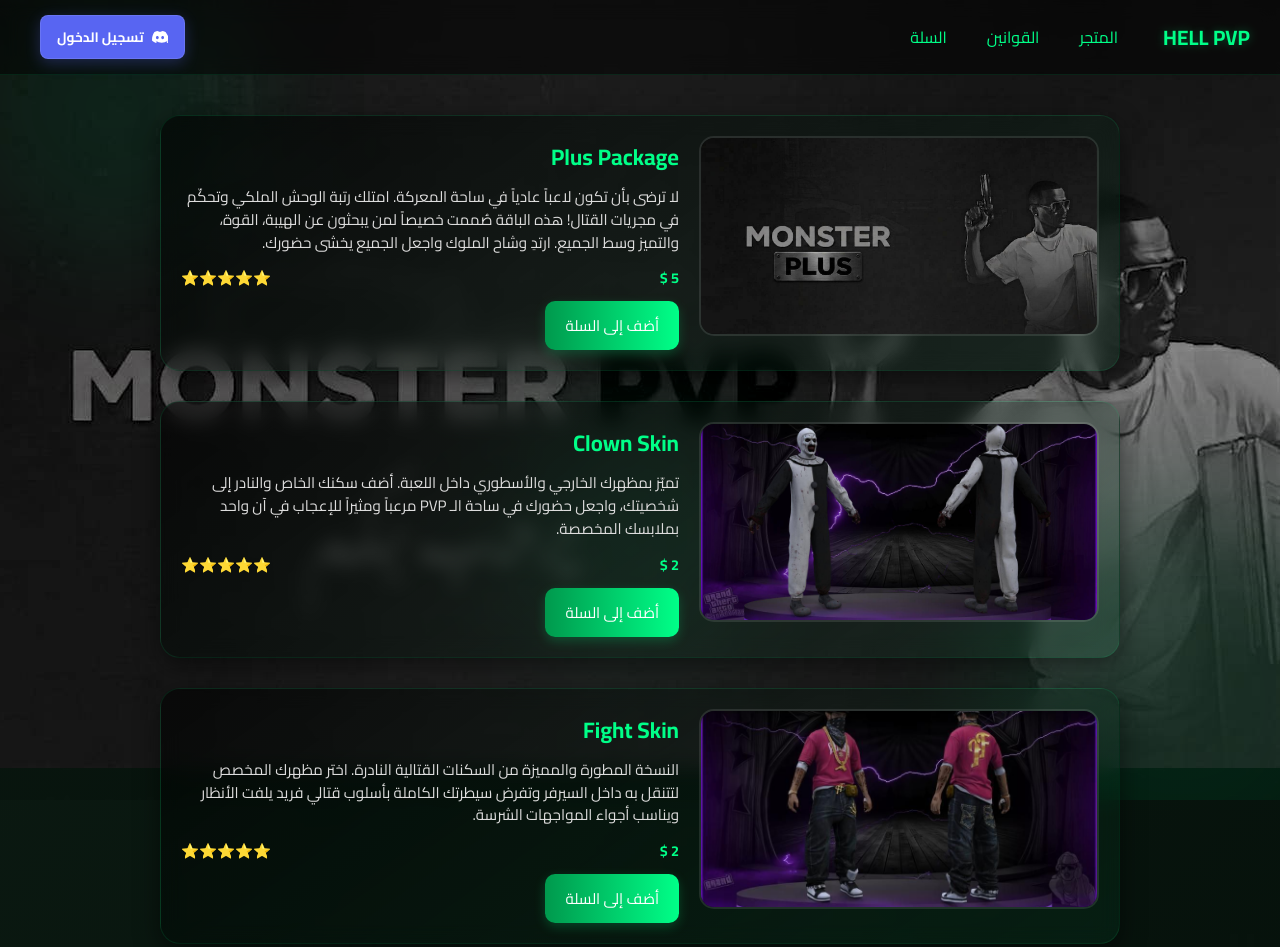
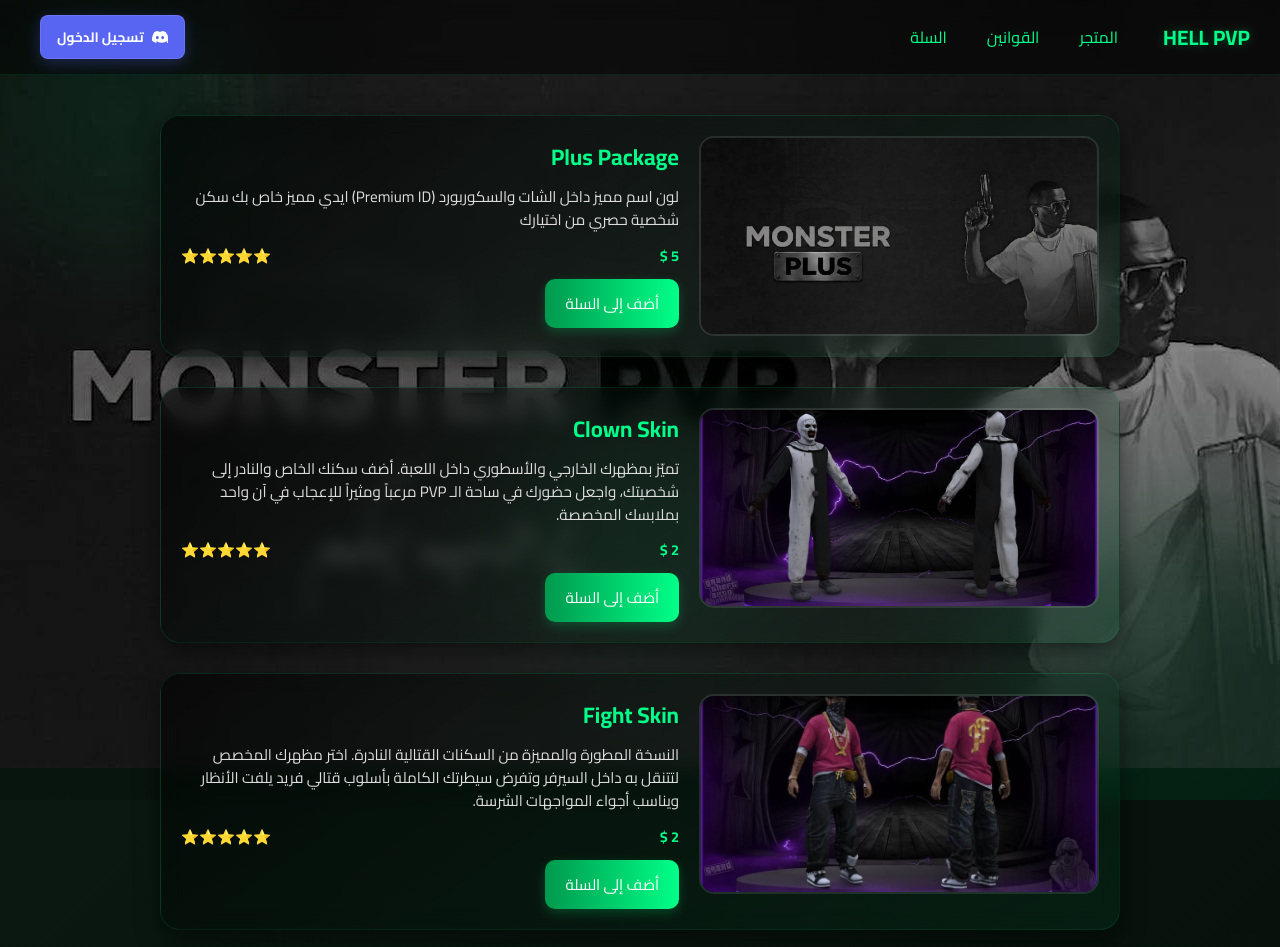
Before and after one commit to karimfaleh8-stack/Monster-Web, a website: page index.html in a window 1280 px wide. Shown: the top 947 px of the page. Drawn offline with Linux system fonts and the light colour scheme; no server answers; files whose address does not match are found by name.

Commit message:
Update index.html

```diff
--- a/index.html
+++ b/index.html
@@ -41,7 +41,7 @@
       </div>
       <div class="product-info">
         <h3>Plus Package</h3>
-        <p>لا ترضى بأن تكون لاعباً عادياً في ساحة المعركة. امتلك رتبة الوحش الملكي وتحكّم في مجريات القتال! هذه الباقة صُممت خصيصاً لمن يبحثون عن الهيبة، القوة، والتميز وسط الجميع. ارتدِ وشاح الملوك واجعل الجميع يخشى حضورك.</p>
+        <p> لون اسم مميز داخل الشات والسكوربورد   (Premium ID) ايدي مميز خاص بك     سكن شخصية حصري من اختيارك   </p>
         <div class="product-details">
           <span class="price">5 $</span>
           <span class="rating">⭐⭐⭐⭐⭐</span>
```
